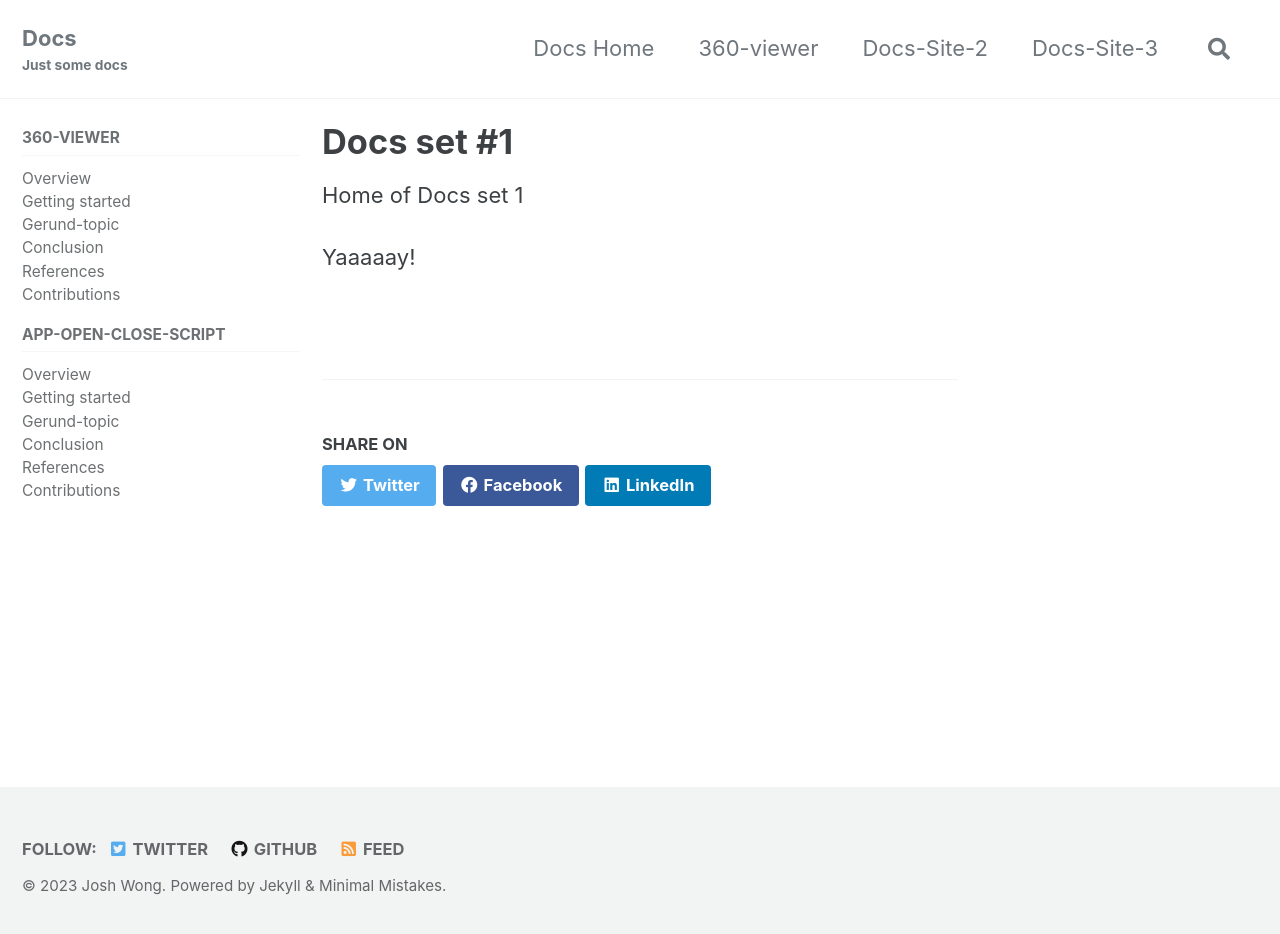
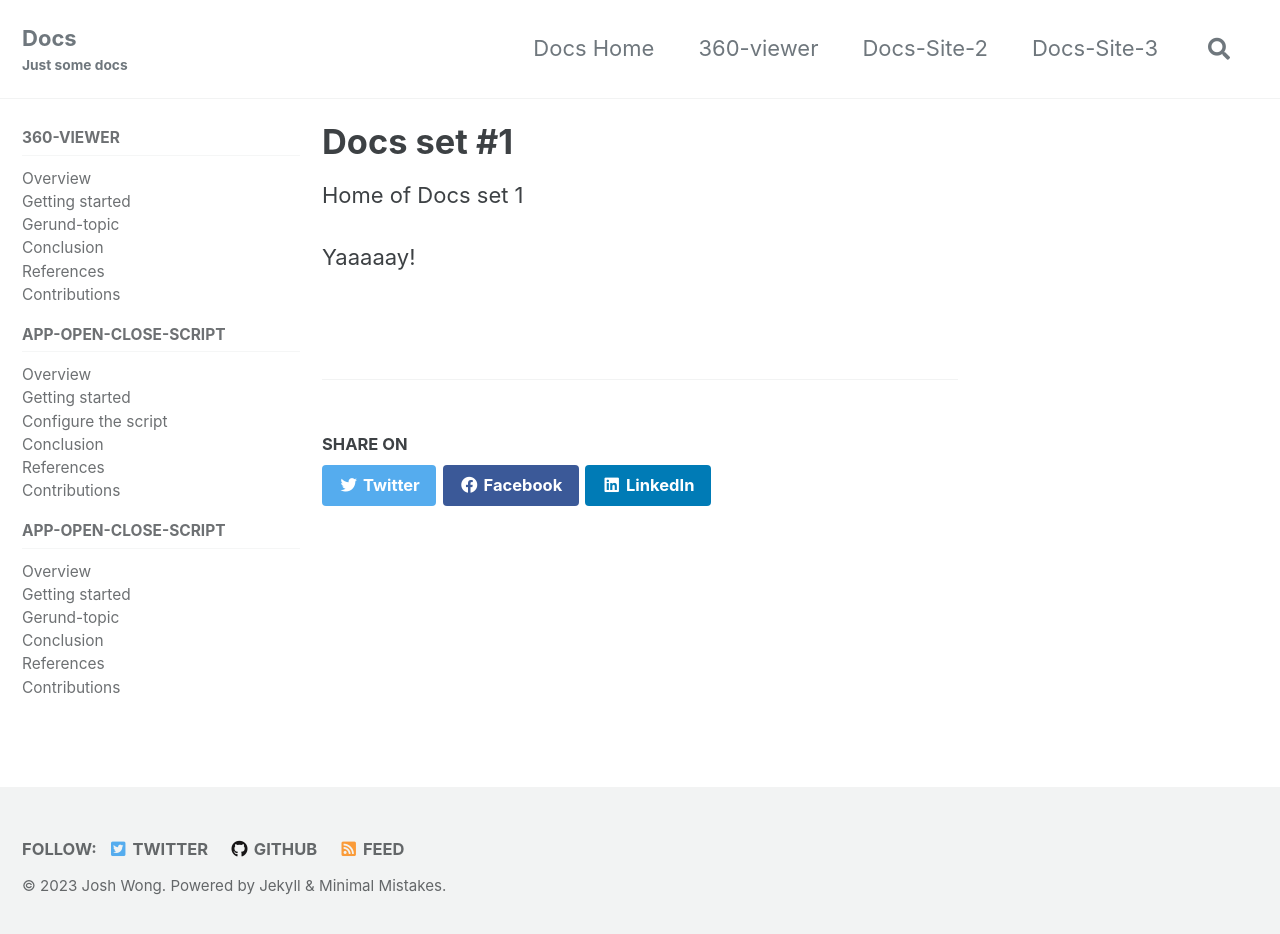
Before and after one commit to josh-wong/sandbox-jekyll-docs-site-1, a Jekyll site: the page built from index.md, in a window 1280 px wide and 942 px high. Shown: the top 934 px of the window. Built offline with Jekyll 4.4.1, drawn with Linux system fonts in a browser that asks for light colours; cached includes are drawn as plain includes; our own code applies the rules of GitHub Pages for plain Markdown files.

Commit message:
Update navigation.yml

```diff
--- a/_data/navigation.yml
+++ b/_data/navigation.yml
@@ -17,13 +17,28 @@ side-nav:
       - title: "Getting started"
         url: /360-viewer/01_getting-started
       - title: "Gerund-topic"
-        url: /360-viewer/02_configuring-script
+        url: /360-viewer/02_[gerund]-[topic]
       - title: "Conclusion"
         url: /360-viewer/03_conclusion
       - title: "References"
         url: /360-viewer/04_references
       - title: "Contributions"
         url: /360-viewer/05_contributions
+
+  - title: app-open-close-script
+    children:
+      - title: "Overview"
+        url: /app-open-close-script/
+      - title: "Getting started"
+        url: /app-open-close-script/01_getting-started
+      - title: "Configure the script"
+        url: /app-open-close-script/02_configuring-script
+      - title: "Conclusion"
+        url: /app-open-close-script/03_conclusion
+      - title: "References"
+        url: /app-open-close-script/04_references
+      - title: "Contributions"
+        url: /app-open-close-script/05_contributions
 
   - title: app-open-close-script
     children:
```
